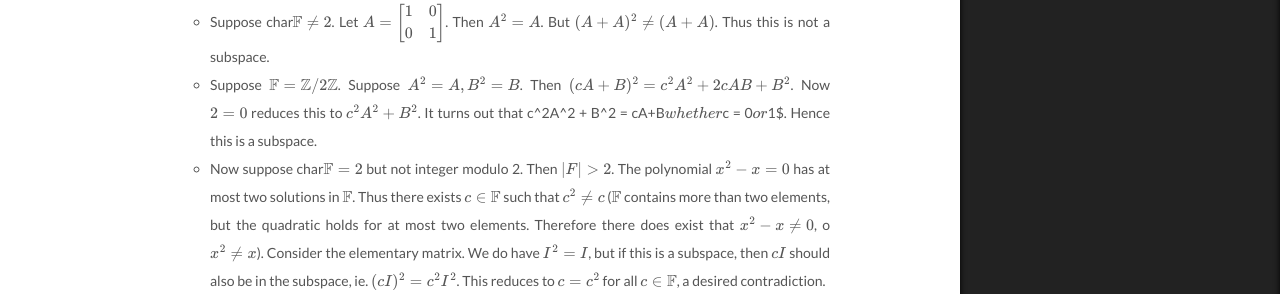
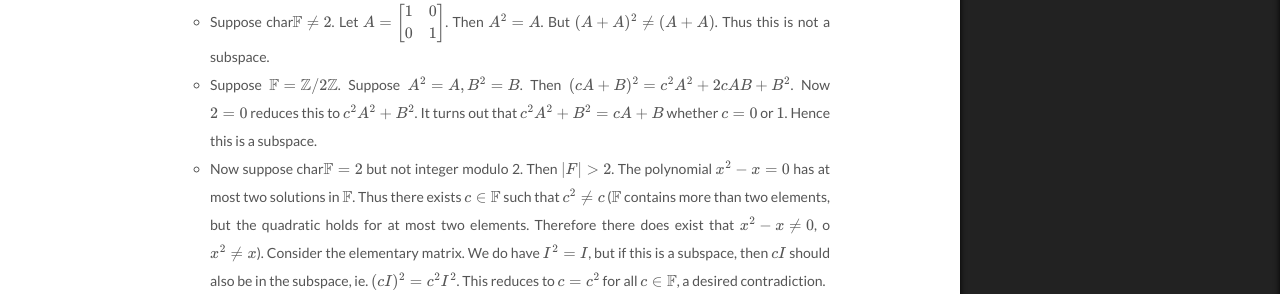
Before and after one commit to owaindex/Rootofallevii.github.io, a Jekyll site: the page built from _posts/2018-02-05-Section-2.2-Subspaces.md, in a window 1280 px wide and 1400 px high, scrolled down 3454 px. Shown: the part 819-1113 px from the top of the window. Built offline with Jekyll 4.4.1, drawn with Linux system fonts in a browser that asks for light colours; formulas are drawn with MathJax 3.

```diff
--- a/_posts/2018-02-05-Section-2.2-Subspaces.md
+++ b/_posts/2018-02-05-Section-2.2-Subspaces.md
@@ -134,5 +134,5 @@ Let $V$ be the vector space of all $n \times n$ matrices over $\mathbb{F}, n \ge
 4. All $A$ such that $A^2 = A$.
   - When $\mathbb{F} = \mathbb{Z}/2\mathbb{Z}$ (integer modulo 2), this is a subspace. Otherwise it is not.
   - Suppose char$\mathbb{F} \ne 2$. Let $A = \begin{bmatrix} 1 & 0 \\\ 0 & 1\end{bmatrix}$. Then $A^2 = A$. But $(A+A)^2 \ne (A+A)$. Thus this is not a subspace.
-  - Suppose $\mathbb{F} = \mathbb{Z}/2\mathbb{Z}$. Suppose $A^2 = A, B^2 = B$. Then $(cA+B)^2 = c^2A^2 + 2cAB + B^2$. Now $2 = 0$ reduces this to $c^2A^2 + B^2$. It turns out that c^2A^2 + B^2 = cA+B$ whether $c = 0$ or $1$. Hence this is a subspace.
+  - Suppose $\mathbb{F} = \mathbb{Z}/2\mathbb{Z}$. Suppose $A^2 = A, B^2 = B$. Then $(cA+B)^2 = c^2A^2 + 2cAB + B^2$. Now $2 = 0$ reduces this to $c^2A^2 + B^2$. It turns out that $c^2A^2 + B^2 = cA+B$ whether $c = 0$ or $1$. Hence this is a subspace.
   - Now suppose char$\mathbb{F} = 2$ but not integer modulo 2. Then $\|F\| > 2$. The polynomial $x^2 - x = 0$ has at most two solutions in $\mathbb{F}$. Thus there exists $c \in \mathbb{F}$ such that $c^2 \ne c$ ($\mathbb{F}$ contains more than two elements, but the quadratic holds for at most two elements. Therefore there does exist that $x^2 - x \ne 0$, o $x^2 \ne x$). Consider the elementary matrix. We do have $I^2 = I$, but if this is a subspace, then $cI$ should also be in the subspace, ie. $(cI)^2 = c^2I^2$. This reduces to $c = c^2$ for all $c \in \mathbb{F}$, a desired contradiction.
```
